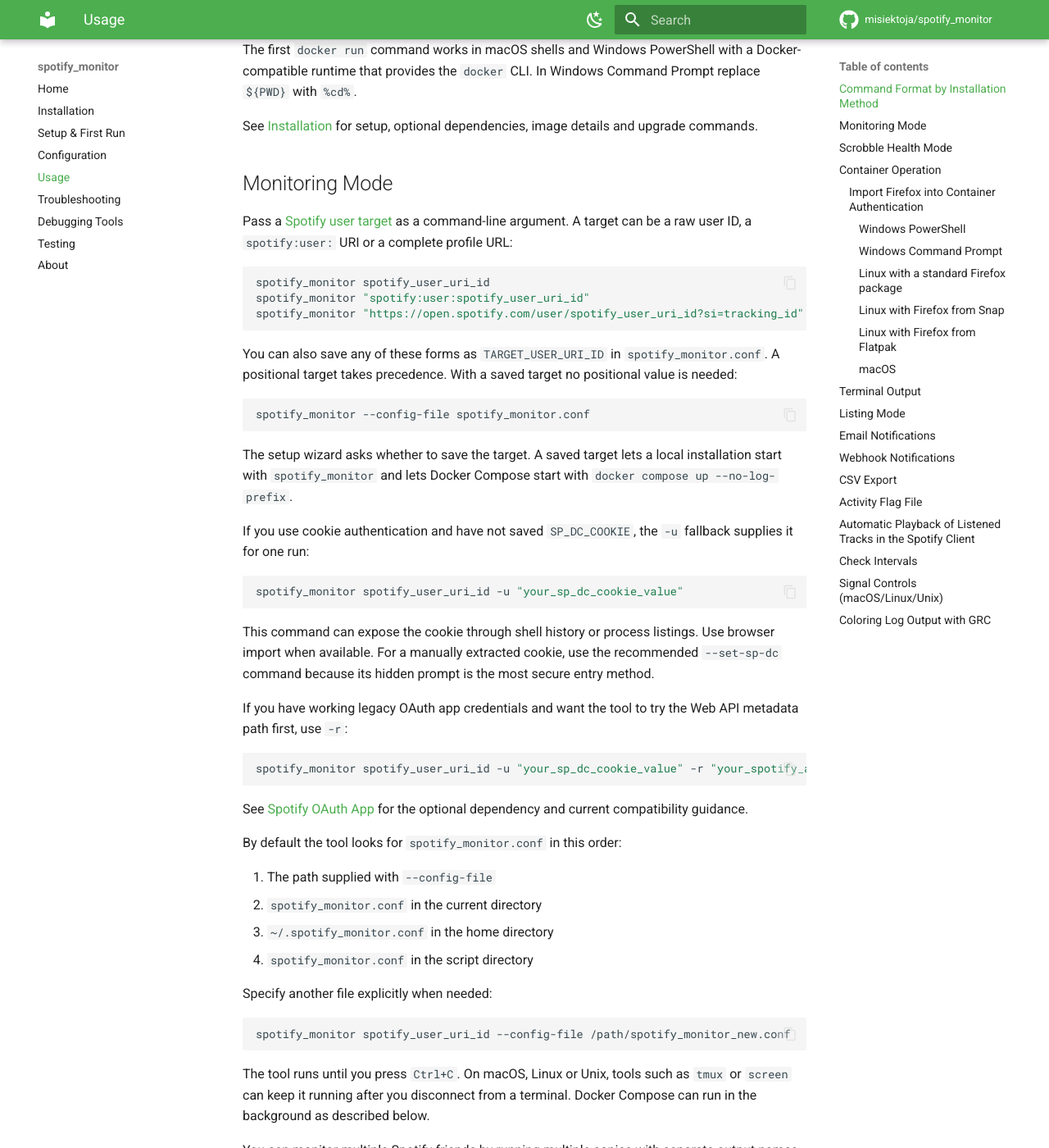
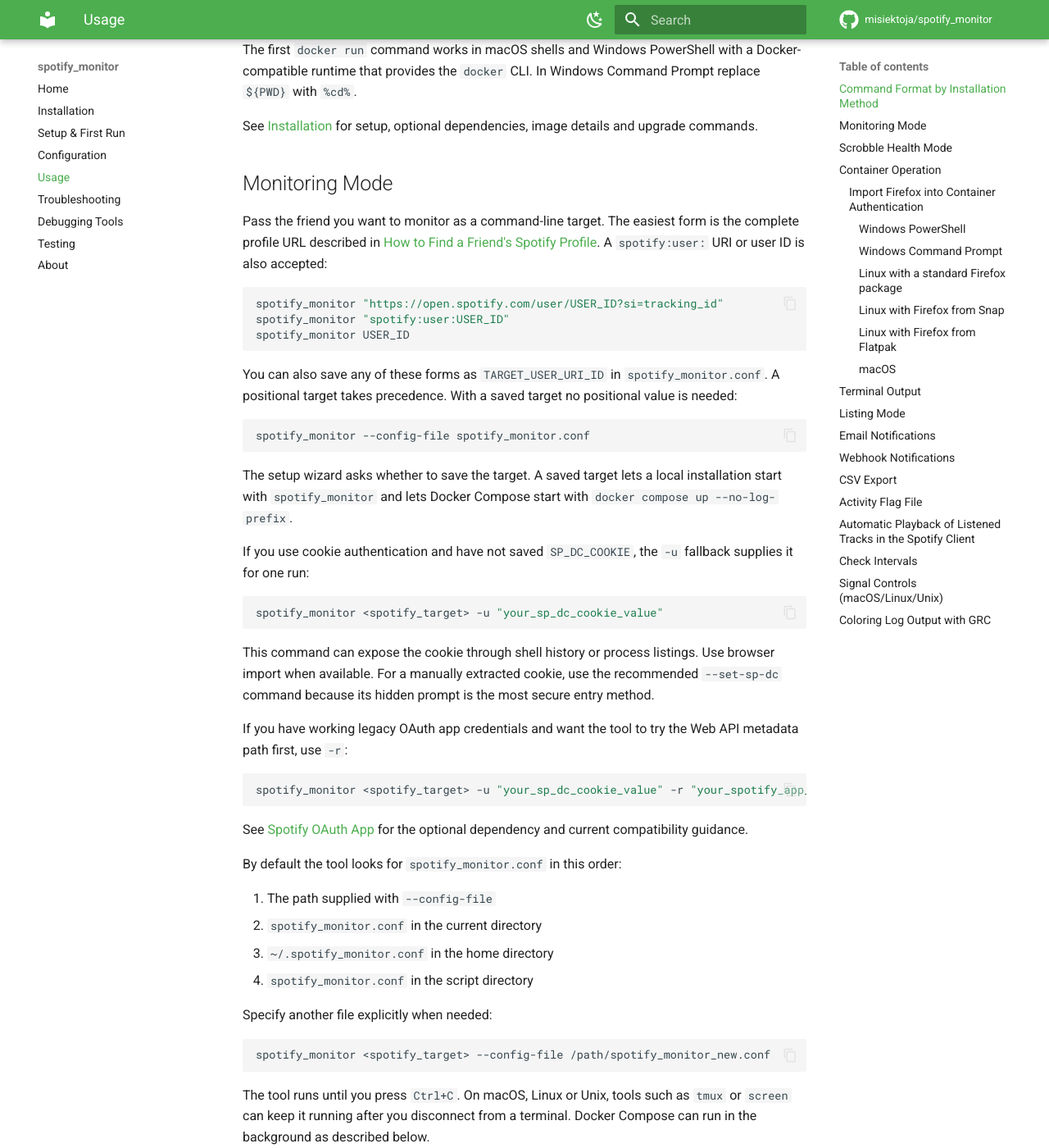
Before and after one commit to misiektoja/spotify_monitor, an MkDocs documentation site: the page built from docs/usage.md, in a window 1280 px wide and 1400 px high, scrolled down 760 px. Shown: the whole window at 82% size. Built offline with MkDocs 1.6.1 and Material for MkDocs 9.7.7, drawn with Linux system fonts in a browser that asks for light colours; comment, search, counter and statistics services are not loaded; some of the changed text lies outside the part shown.

Commit message:
docs(usage): standardize friend target examples

````diff
--- a/docs/usage.md
+++ b/docs/usage.md
@@ -23,12 +23,12 @@
 <a id="monitoring-mode"></a>
 ## Monitoring Mode
 
-Pass a [Spotify user target](configuration.md#how-to-get-a-friends-user-uri-id) as a command-line argument. A target can be a raw user ID, a `spotify:user:` URI or a complete profile URL:
+Pass the friend you want to monitor as a command-line target. The easiest form is the complete profile URL described in [How to Find a Friend's Spotify Profile](configuration.md#find-a-friends-spotify-profile). A `spotify:user:` URI or user ID is also accepted:
 
 ```sh
-spotify_monitor spotify_user_uri_id
-spotify_monitor "spotify:user:spotify_user_uri_id"
-spotify_monitor "https://open.spotify.com/user/spotify_user_uri_id?si=tracking_id"
+spotify_monitor "https://open.spotify.com/user/USER_ID?si=tracking_id"
+spotify_monitor "spotify:user:USER_ID"
+spotify_monitor USER_ID
 ```
 
 You can also save any of these forms as `TARGET_USER_URI_ID` in `spotify_monitor.conf`. A positional target takes precedence. With a saved target no positional value is needed:
@@ -42,7 +42,7 @@
 If you use cookie authentication and have not saved `SP_DC_COOKIE`, the `-u` fallback supplies it for one run:
 
 ```sh
-spotify_monitor spotify_user_uri_id -u "your_sp_dc_cookie_value"
+spotify_monitor <spotify_target> -u "your_sp_dc_cookie_value"
 ```
 
 This command can expose the cookie through shell history or process listings. Use browser import when available. For a manually extracted cookie, use the recommended `--set-sp-dc` command because its hidden prompt is the most secure entry method.
@@ -50,7 +50,7 @@
 If you have working legacy OAuth app credentials and want the tool to try the Web API metadata path first, use `-r`:
 
 ```sh
-spotify_monitor spotify_user_uri_id -u "your_sp_dc_cookie_value" -r "your_spotify_app_client_id:your_spotify_app_client_secret"
+spotify_monitor <spotify_target> -u "your_sp_dc_cookie_value" -r "your_spotify_app_client_id:your_spotify_app_client_secret"
 ```
 
 See [Spotify OAuth App](configuration.md#spotify-oauth-app) for the optional dependency and current compatibility guidance.
@@ -65,7 +65,7 @@
 Specify another file explicitly when needed:
 
 ```sh
-spotify_monitor spotify_user_uri_id --config-file /path/spotify_monitor_new.conf
+spotify_monitor <spotify_target> --config-file /path/spotify_monitor_new.conf
 ```
 
 The tool runs until you press `Ctrl+C`. On macOS, Linux or Unix, tools such as `tmux` or `screen` can keep it running after you disconnect from a terminal. Docker Compose can run in the background as described below.
@@ -178,7 +178,7 @@
 If the wizard did not save the target, `docker compose up --no-log-prefix` cannot supply one. Use the direct Compose command printed by setup:
 
 ```sh
-docker compose run --rm spotify_monitor "https://open.spotify.com/user/spotify_user_uri_id" --config-file /data/spotify_monitor.conf --env-file /data/.env
+docker compose run --rm spotify_monitor "https://open.spotify.com/user/USER_ID" --config-file /data/spotify_monitor.conf --env-file /data/.env
 ```
 
 <a id="import-firefox-into-container-authentication"></a>
@@ -298,7 +298,7 @@
 Use `--verbose` to display the complete startup summary plus rare operational events without enabling per-poll or debug HTTP logging:
 
 ```sh
-spotify_monitor spotify_user_uri_id --verbose
+spotify_monitor <spotify_target> --verbose
 ```
 
 Spotify Monitor normally checks every 30 seconds. Verbose mode reports token refreshes, metadata fallback, the first temporary friend-list miss, recovery from temporary problems and a periodic status summary. It does not print every successful check when nothing changed.
@@ -316,7 +316,7 @@
 spotify_monitor -l
 ```
 
-The output includes each person's display name and user URI ID. Use the user URI ID as a monitoring target.
+The output includes each person's display name, Spotify user ID and profile URL. Either the user ID or profile URL can be used as a monitoring target.
 
 <p align="center">
    <img src="https://raw.githubusercontent.com/misiektoja/spotify_monitor/refs/heads/main/assets/spotify_monitor_listing.png" alt="spotify_monitor_listing" width="90%"/>
@@ -331,7 +331,7 @@
 - or use the `-a` flag
 
 ```sh
-spotify_monitor <spotify_user_uri_id> -a
+spotify_monitor <spotify_target> -a
 ```
 
 To send an email when a user becomes inactive:
@@ -340,7 +340,7 @@
 - or use the `-i` flag
 
 ```sh
-spotify_monitor <spotify_user_uri_id> -i
+spotify_monitor <spotify_target> -i
 ```
 
 Inactivity emails include recent songs from the session with skipped track status. Configure the number of recent songs to include via the `INACTIVE_EMAIL_RECENT_SONGS_COUNT` configuration option.
@@ -353,10 +353,10 @@
 Create a text file with one track, album or playlist per line. Select it with `MONITOR_LIST_FILE` or `-s`:
 
 ```sh
-spotify_monitor <spotify_user_uri_id> -t -s spotify_tracks_spotify_user_uri_id
+spotify_monitor <spotify_target> -t -s spotify_tracks_USER_ID
 ```
 
-Example file `spotify_tracks_spotify_user_uri_id`:
+Example file `spotify_tracks_USER_ID`:
 
 ```
 we fell in love in october
@@ -374,7 +374,7 @@
 - or use the `-j` flag
 
 ```sh
-spotify_monitor <spotify_user_uri_id> -j
+spotify_monitor <spotify_target> -j
 ```
 
 To send an email when a user repeats the same song:
@@ -383,7 +383,7 @@
 - or use the `-x` flag
 
 ```sh
-spotify_monitor <spotify_user_uri_id> -x
+spotify_monitor <spotify_target> -x
 ```
 
 Error emails are enabled by default when SMTP is configured. To disable them:
@@ -392,7 +392,7 @@
 - or use the `-e` flag
 
 ```sh
-spotify_monitor <spotify_user_uri_id> -e
+spotify_monitor <spotify_target> -e
 ```
 
 All email alerts require valid [SMTP settings](configuration.md#smtp-settings).
@@ -422,7 +422,7 @@
 For example, this sends a webhook alert for every song change during one run:
 
 ```sh
-spotify_monitor <spotify_user_uri_id> --webhook-song-changes
+spotify_monitor <spotify_target> --webhook-song-changes
 ```
 
 Use `--webhook` or `--no-webhook` to turn all configured webhook alerts on or off for one run. Standard Discord and public `ntfy.sh` URLs automatically correct a stale configured provider. Use `--webhook-provider {discord,ntfy}` as an explicit override for self-hosted ntfy or compatible endpoints. A tracked-song webhook alert uses the same song list as a tracked-song email alert.
@@ -430,7 +430,7 @@
 The recommended way to save a private destination is still the hidden `--set-webhook-url` command. For automation or one-time testing, `--webhook-url URL` overrides the destination without changing `.env`:
 
 ```sh
-spotify_monitor <spotify_user_uri_id> --webhook-provider ntfy --webhook-url "https://ntfy.sh/your-private-topic" --webhook-song-changes
+spotify_monitor <spotify_target> --webhook-provider ntfy --webhook-url "https://ntfy.sh/your-private-topic" --webhook-song-changes
 ```
 
 A URL passed on the command line may remain visible in shell history or process listings. See [Webhook Settings](configuration.md#webhook-settings) for the setup wizard, advanced payload templates and dynamic headers.
@@ -441,7 +441,7 @@
 To save reported songs in a CSV file, set `CSV_FILE` or use `-b`:
 
 ```sh
-spotify_monitor <spotify_user_uri_id> -b spotify_tracks_user_uri_id.csv
+spotify_monitor <spotify_target> -b spotify_tracks_USER_ID.csv
 ```
 
 Spotify Monitor creates the file if it does not exist.
@@ -466,7 +466,7 @@
 - or use the `-g` flag
 
 ```sh
-spotify_monitor <spotify_user_uri_id> -g
+spotify_monitor <spotify_target> -g
 ```
 
 The Spotify client must be installed and running.
@@ -508,7 +508,7 @@
 The polling interval is the number of seconds between Friend Activity checks. Set it through `SPOTIFY_CHECK_INTERVAL` or `-c`:
 
 ```sh
-spotify_monitor <spotify_user_uri_id> -c 20
+spotify_monitor <spotify_target> -c 20
 ```
 
 For scrobble health, set the time between successful comparisons through `SCROBBLE_HEALTH_CHECK_INTERVAL` or `--scrobble-check-interval`:
@@ -522,7 +522,7 @@
 The inactivity timer starts at the last reported track. Set the number of seconds through `SPOTIFY_INACTIVITY_CHECK` or `-o`:
 
 ```sh
-spotify_monitor <spotify_user_uri_id> -o 900
+spotify_monitor <spotify_target> -o 900
 ```
 
 If a user disappears from Friend Activity, use `-m` or `SPOTIFY_DISAPPEARED_CHECK_INTERVAL` to control the delay between visibility checks:
@@ -551,7 +551,7 @@
 Send a signal with `kill` or `pkill`. For example:
 
 ```sh
-pkill -USR1 -f "spotify_monitor <spotify_user_uri_id>"
+pkill -USR1 -f "spotify_monitor <spotify_target>"
 ```
 
 This feature is not available for a native Windows process because Windows supports only a limited signal set.
````
